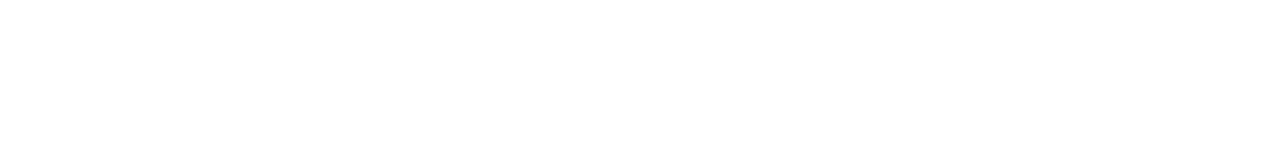
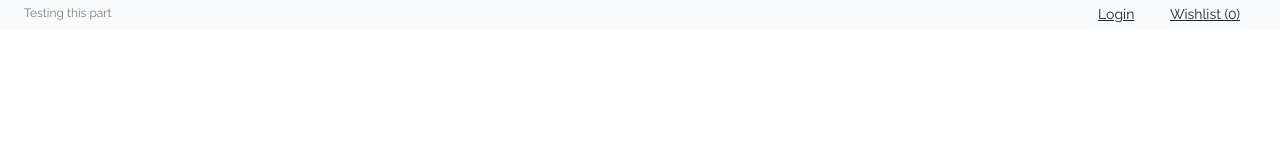
Before and after one commit to Ash-315/daily-website-spare-car-parts, a website: page index.html in a window 1280 px wide. Drawn offline with nearby package versions, Linux system fonts and the light colour scheme; a web font is replaced by a local one.

Commit message:
Created header and navbar in index.html
Header contains some text to the left and login and wishlist to the right
Primary navbar contains links to Home, Category and Products (not visible on page)

```diff
--- a/index.html
+++ b/index.html
@@ -3,10 +3,12 @@
 <head>
     <meta charset="UTF-8">
     <meta name="viewport" content="width=device-width, initial-scale=1.0">
-    <title>Mobile Shopee</title>
+    <title>Spare Car Parts</title>
 
     <!--Bootstrap CSS CDN
-    Used for easy references to CSS classes, provided from Bootstrap library-->
+    Used for easy references to CSS classes, provided from Bootstrap library
+    Most classes used in website are from bootstrap
+    All classes have been explained once using comments, similar classes are not explained-->
     <link href="https://cdn.jsdelivr.net/npm/bootstrap@5.2.0-beta1/dist/css/bootstrap.min.css" rel="stylesheet" integrity="sha384-0evHe/X+R7YkIZDRvuzKMRqM+OrBnVFBL6DOitfPri4tjfHxaWutUpFmBp4vmVor" crossorigin="anonymous">
 
     <!--OwlCarousel2 CDN
@@ -22,9 +24,67 @@
     <link rel="stylesheet" href="style.css">
 </head>
 <body>
+
+    <!--Start #header-->
+    <header id="header">
+        <!--d-flex is display flex
+        content is justified in between
+        px-4 is padding of 4px (left and right)
+        py-1 is padding of 1px (top and bottom)
+        bg-light gives a light grey background-->
+        <div class="strip d-flex justify-content-between px-4 py-1 bg-light">
+            <!--font-rale gives the raleway font
+            font size is 12
+            text-black-50 gives a light grey color
+            m-0 gives a margin of 0px (no margin)-->
+            <p class="font-rale font-size-12 text-black-50 m-0">Testing this part</p>
+            <div class="font-rale font-size-14">
+                <!--border-right and border-left gives a border on the right and left side of text, respectively-->
+                <a href="#" class="px-3 border-right border-left text-dark">Login</a>
+                <a href="#" class="px-3 border-right text-dark">Wishlist (0)</a>
+            </div>
+        </div>
+
+        <!--Start primary navigation bar-->
+        <nav class="navbar navbar-expand-lg navbar-dark color-second-bg">
+            <div class="container-fluid">
+              <a class="navbar-brand" href="#">Spare Car Parts</a>
+              <button class="navbar-toggler" type="button" data-bs-toggle="collapse" data-bs-target="#navbarNav" aria-controls="navbarNav" aria-expanded="false" aria-label="Toggle navigation">
+                <span class="navbar-toggler-icon"></span>
+              </button>
+              <div class="collapse navbar-collapse" id="navbarNav">
+                <ul class="navbar-nav">
+                  <li class="nav-item">
+                    <a class="nav-link active" aria-current="page" href="#">Home</a>
+                  </li>
+                  <li class="nav-item">
+                    <a class="nav-link" href="#">Category</a>
+                  </li>
+                  <li class="nav-item">
+                    <a class="nav-link" href="#">Products</a>
+                  </li>
+                </ul>
+              </div>
+            </div>
+          </nav>
+        <!--End primary navigation bar-->
+    </header>
+    <!--End #header-->
+
+    <!--Start #main-->
+    <main>
+
+    </main>
+    <!--End #main-->
+
+    <!--Start #footer-->
+    <footer>
+
+    </footer>
+    <!--End #footer-->
+
     <!--Bootstrap JS CDN
     Used for easy references to JS, provided from Bootstrap library-->
     <script src="https://cdn.jsdelivr.net/npm/bootstrap@5.2.0-beta1/dist/js/bootstrap.bundle.min.js" integrity="sha384-pprn3073KE6tl6bjs2QrFaJGz5/SUsLqktiwsUTF55Jfv3qYSDhgCecCxMW52nD2" crossorigin="anonymous"></script>
-
 </body>
 </html>
```
